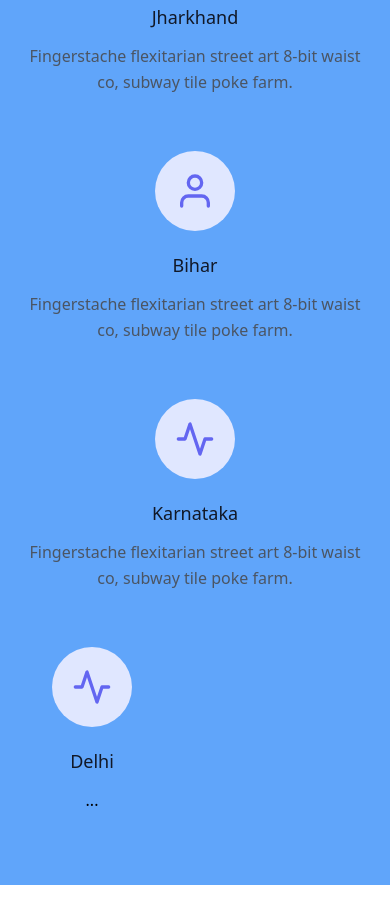
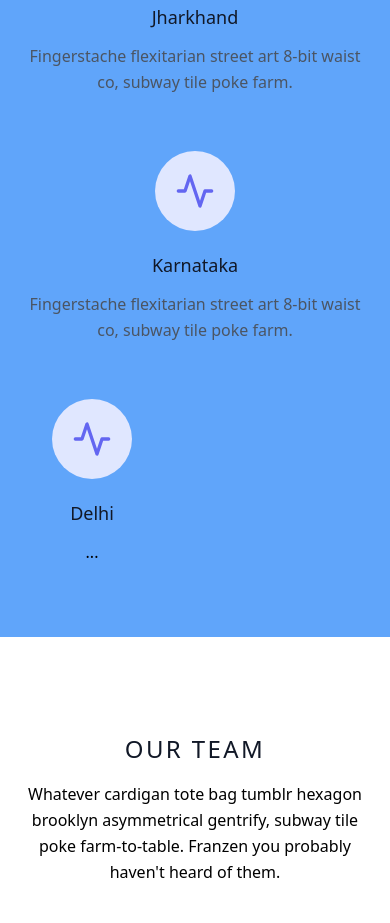
Before and after one commit to manasprasad7/Lawyers, a website: page index.html in a window 390 px wide. Shown: the part 3175-4098 px from the top of the page. Drawn offline with nearby package versions, Linux system fonts and the light colour scheme.

Commit message:
Update index.html

```diff
--- a/index.html
+++ b/index.html
@@ -282,14 +282,14 @@ function sliderButton1(){
                 </a> -->
               </div>
             </div>
-            <div class="p-4 md:w-1/3 flex flex-col text-center items-center">
+<!--             <div class="p-4 md:w-1/3 flex flex-col text-center items-center">
               <div class="w-20 h-20 inline-flex items-center justify-center rounded-full bg-indigo-100 text-indigo-500 mb-5 flex-shrink-0">
                 <svg fill="none" stroke="currentColor" stroke-linecap="round" stroke-linejoin="round" stroke-width="2" class="w-10 h-10" viewBox="0 0 24 24">
                   <path d="M20 21v-2a4 4 0 00-4-4H8a4 4 0 00-4 4v2"></path>
                   <circle cx="12" cy="7" r="4"></circle>
                 </svg>
-              </div>
-              <div class="flex-grow">
+              </div> -->
+<!--               <div class="flex-grow">
                 <h2 class="text-gray-900 text-lg title-font font-medium mb-3">Bihar</h2>
                <p class="leading-relaxed text-base">Fingerstache flexitarian street art 8-bit waist co, subway tile poke farm.</p>
                 <!-- <a class="mt-3 text-indigo-500 inline-flex items-center">Learn More
@@ -297,8 +297,8 @@ function sliderButton1(){
                     <path d="M5 12h14M12 5l7 7-7 7"></path>
                   </svg>
                 </a> -->
-              </div>
-            </div>
+<!--               </div> -->
+<!--             </div> -->
 
             <div class="p-4 md:w-1/3 flex flex-col text-center items-center">
               <div class="w-20 h-20 inline-flex items-center justify-center rounded-full bg-indigo-100 text-indigo-500 mb-5 flex-shrink-0">
```
